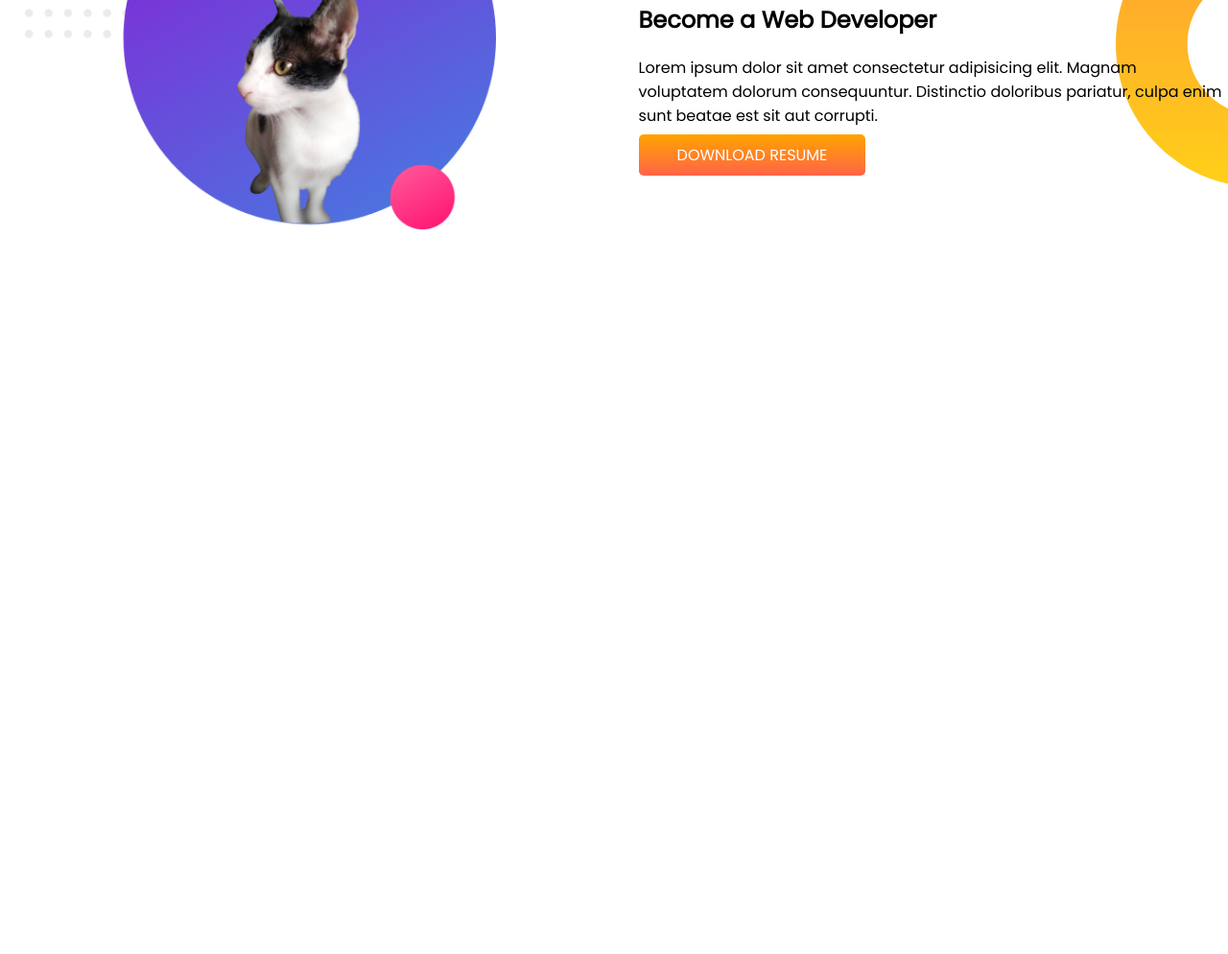
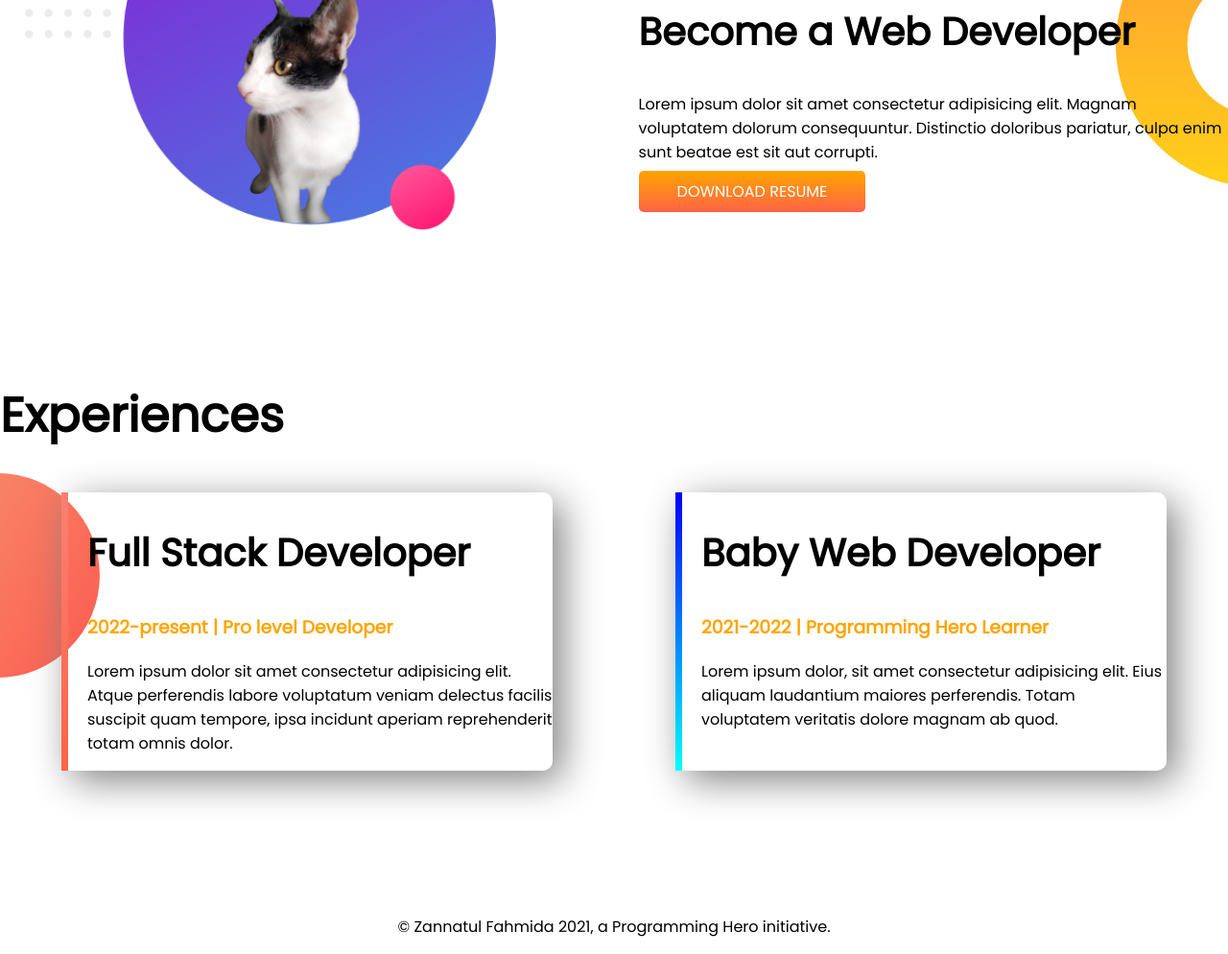
Before and after one commit to Zannatul-Fahmida/developer-portfolio, a plain HTML site: page index.html in a window 1280 px wide. Shown: the part 818-1812 px from the top of the page at 96% size. Before the commit the page ends 1214 px from the top, so only its background shows below. Drawn offline with Linux system fonts and the light colour scheme.

Commit message:
footer and experience added

```diff
--- a/index.html
+++ b/index.html
@@ -13,7 +13,7 @@
 </head>
 
 <body>
-    <section class="top-banner">
+    <section class="top-banner flexible-container">
         <div class="half-width">
             <h1>Welcome To</h1>
             <h1><span class="orange-color">Zannatul Fahmida</span> World!</h1>
@@ -25,7 +25,7 @@
             <img src="images/image 10.png" alt="">
         </div>
     </section>
-    <section class="dream-big">
+    <section class="dream-big flexible-container">
         <div class="half-width">
             <img src="images/image 12.png" alt="">
         </div>
@@ -36,6 +36,24 @@
             <a class="link-button" target="_blank" href="https://www.youtube.com/">DOWNLOAD RESUME</a>
         </div>
     </section>
+    <section class="experience-area">
+        <h1>Experiences</h1>
+        <div class="flexible-container">
+            <div id="full-dev" class="experience-item">
+                <h2>Full Stack Developer</h2>
+                <h3 class="orange-color">2022-present | Pro level Developer</h3>
+                <p>Lorem ipsum dolor sit amet consectetur adipisicing elit. Atque perferendis labore voluptatum veniam delectus facilis suscipit quam tempore, ipsa incidunt aperiam reprehenderit totam omnis dolor.</p>
+            </div>
+            <div id="baby-dev" class="experience-item">
+                <h2>Baby Web Developer</h2>
+                <h3 class="orange-color">2021-2022 | Programming Hero Learner</h3>
+                <p>Lorem ipsum dolor, sit amet consectetur adipisicing elit. Eius aliquam laudantium maiores perferendis. Totam voluptatem veritatis dolore magnam ab quod.</p>
+            </div>
+        </div>
+    </section>
+    <footer>
+        <p>© Zannatul Fahmida 2021, a Programming Hero initiative.</p>
+    </footer>
 </body>
 
 </html>
--- a/style.css
+++ b/style.css
@@ -5,10 +5,13 @@ body{
 h1{
     font-size: 50px;
 }
+h2{
+    font-size: 40px;
+}
 .orange-color{
     color: orange;
 }
-section{
+.flexible-container{
     display: flex;
     margin-bottom: 150px;
 }
@@ -36,3 +39,29 @@ section{
     background-position: right;
 
 }
+.experience-item{
+    width: 40%;
+    margin-left: 5%;
+    margin-right: 5%;
+    padding-left: 20px;
+    box-shadow: 10px 10px 40px gray;
+    border-radius: 10px;
+}
+.experience-area{
+    background-image: url('images/exp-bg.png');
+    background-repeat: no-repeat;
+    background-position: left;
+}
+#full-dev{
+    border-left: 7px solid;
+    border-image: linear-gradient(salmon, tomato);
+    border-image-slice: 1;
+}
+#baby-dev{
+    border-left: 7px solid;
+    border-image: linear-gradient(blue, cyan);
+    border-image-slice: 1;
+}
+footer p{
+    text-align: center;
+}
```
